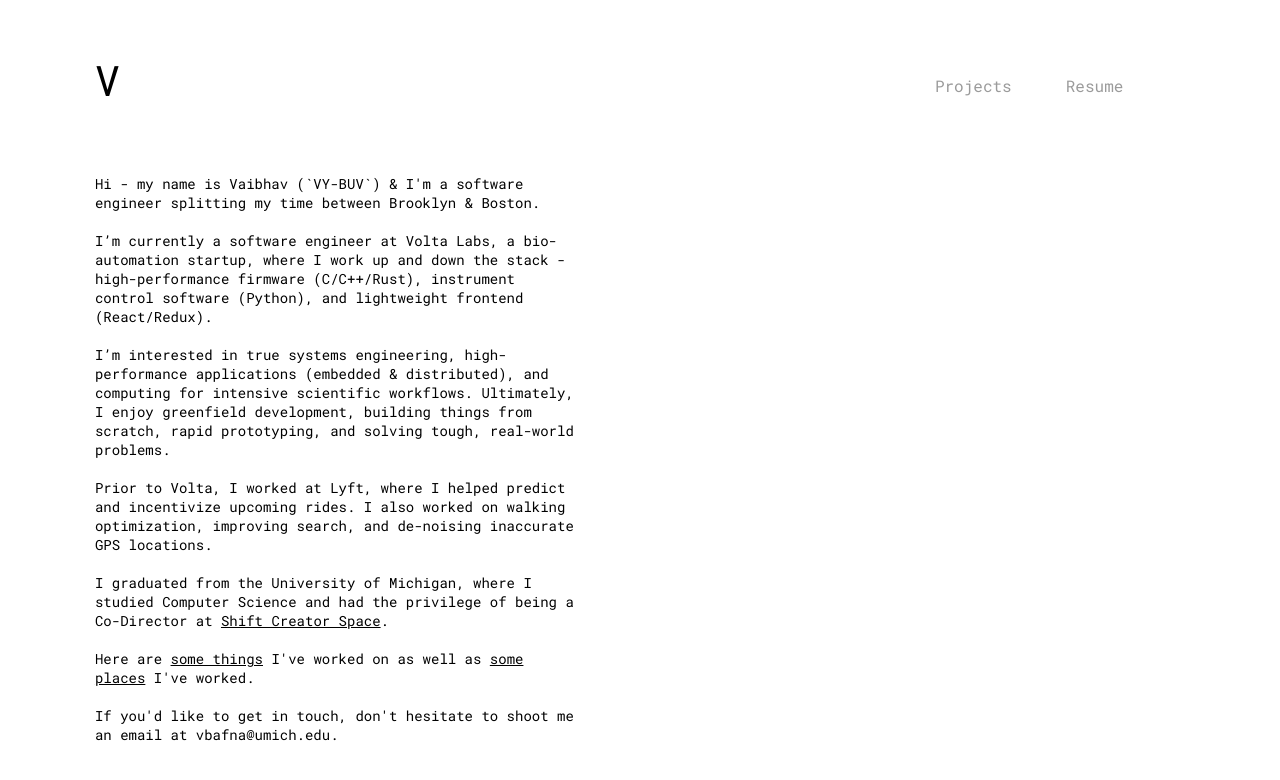
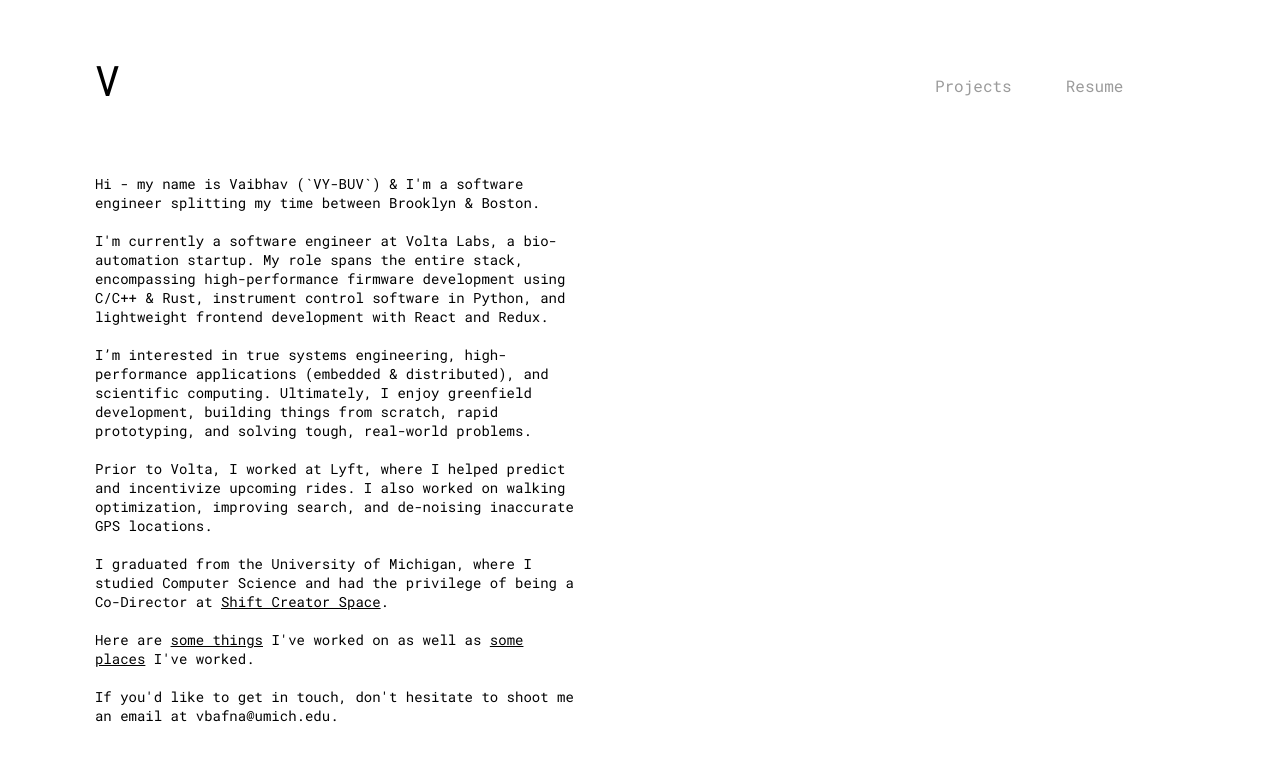
Before and after one commit to vaibhavbafna5/personal-website, a plain HTML site: page index.html in a window 1280 px wide. Drawn offline with nearby package versions, Linux system fonts and the light colour scheme.

Commit message:
updating job copy slightly

```diff
--- a/index.html
+++ b/index.html
@@ -67,10 +67,10 @@
                     Hi - my name is Vaibhav (`VY-BUV`) & I'm a software engineer splitting my time between Brooklyn & Boston.
                     <br />
                     <br />
-                    I’m currently a software engineer at Volta Labs, a bio-automation startup, where I work up and down the stack - high-performance firmware (C/C++/Rust), instrument control software (Python), and lightweight frontend (React/Redux).
+                    I'm currently a software engineer at Volta Labs, a bio-automation startup. My role spans the entire stack, encompassing high-performance firmware development using C/C++ & Rust, instrument control software in Python, and lightweight frontend development with React and Redux.
                     <br />
                     <br />
-                    I’m interested in true systems engineering, high-performance applications (embedded & distributed), and computing for intensive scientific workflows. Ultimately, I enjoy greenfield development, building things from scratch, rapid prototyping, and solving tough, real-world problems.
+                    I’m interested in true systems engineering, high-performance applications (embedded & distributed), and scientific computing. Ultimately, I enjoy greenfield development, building things from scratch, rapid prototyping, and solving tough, real-world problems.
                     <br />
                     <br />
                     Prior to Volta, I worked at Lyft, where I helped predict and incentivize upcoming rides. I also worked on walking optimization, improving search, and de-noising inaccurate GPS locations.
```
